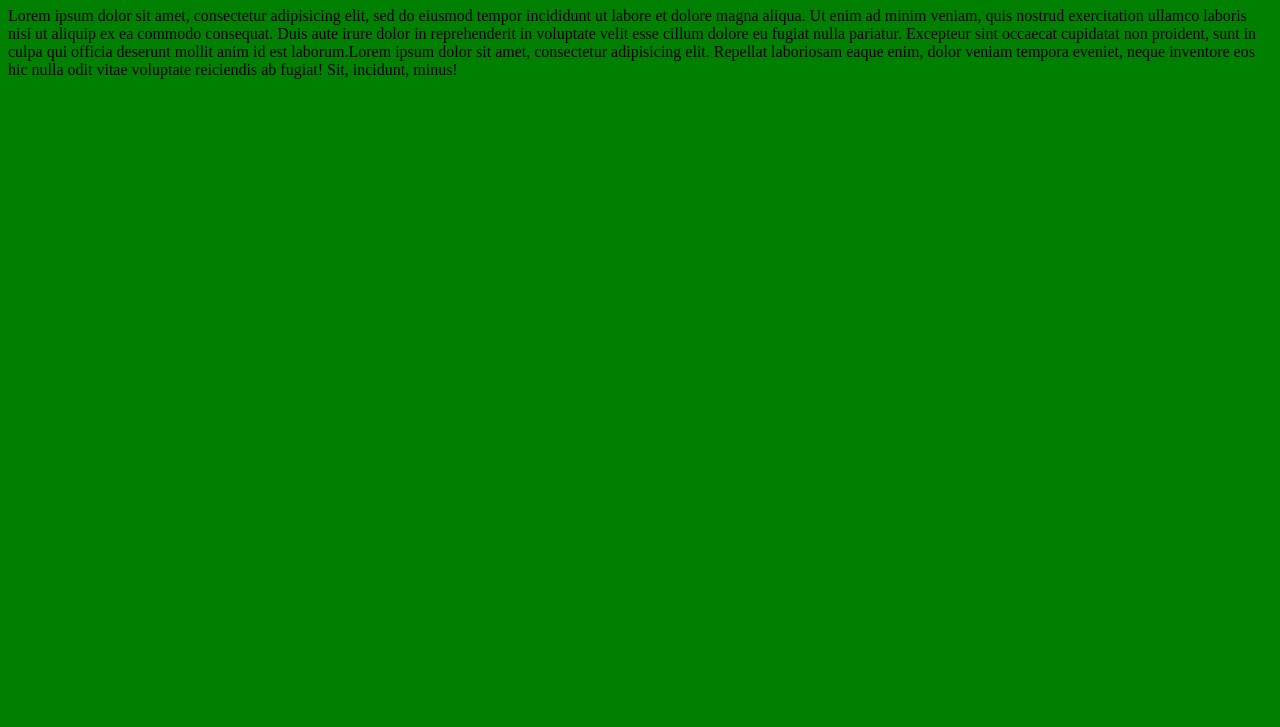
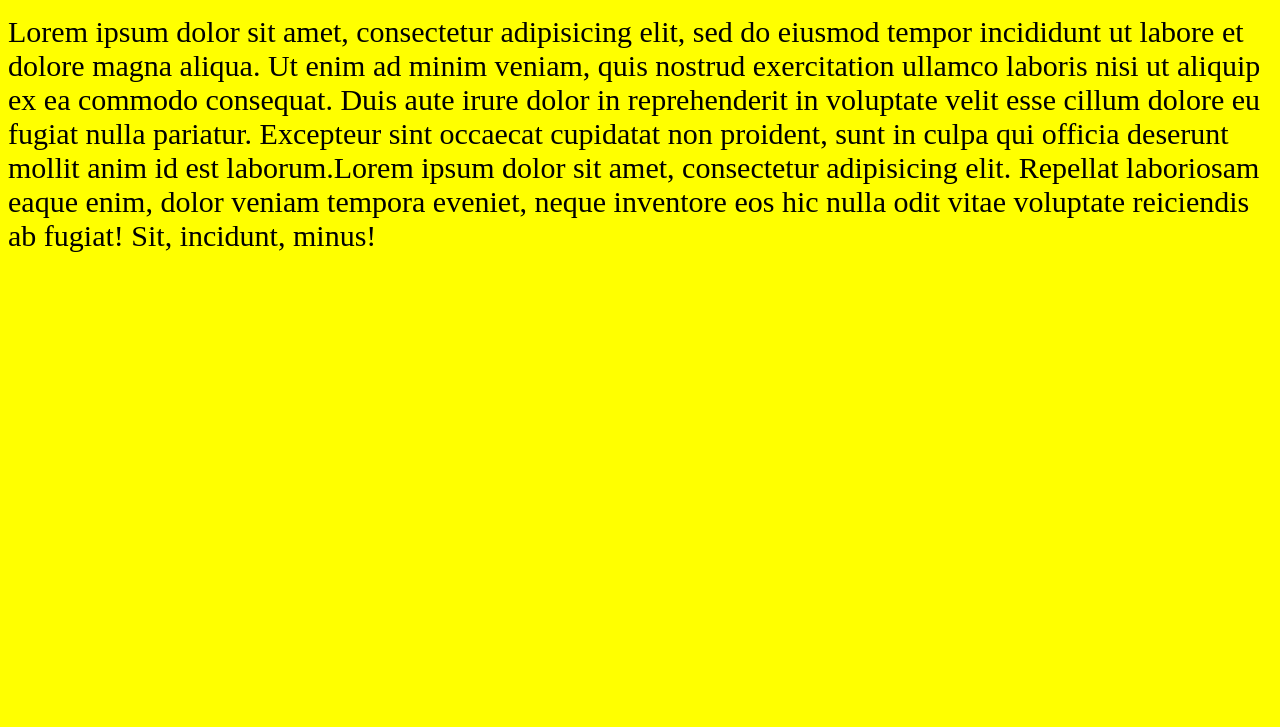
Before and after one commit to slavafm/sss, a plain HTML site: page index.html in a window 1280 px wide. Shown: the part 73-800 px from the top of the page. Drawn offline with Linux system fonts and the light colour scheme.

Commit message:
set font sizes

```diff
--- a/css/style.css
+++ b/css/style.css
@@ -1,2 +1,12 @@
-body{background: green};
-h1{font-size: 80px};
+body{
+    background: yellow;
+}
+h1{
+    font-size: 32px;
+}
+p{
+    font-size: 30px;
+}
+body div{
+    font-size: 24px;
+}
```
